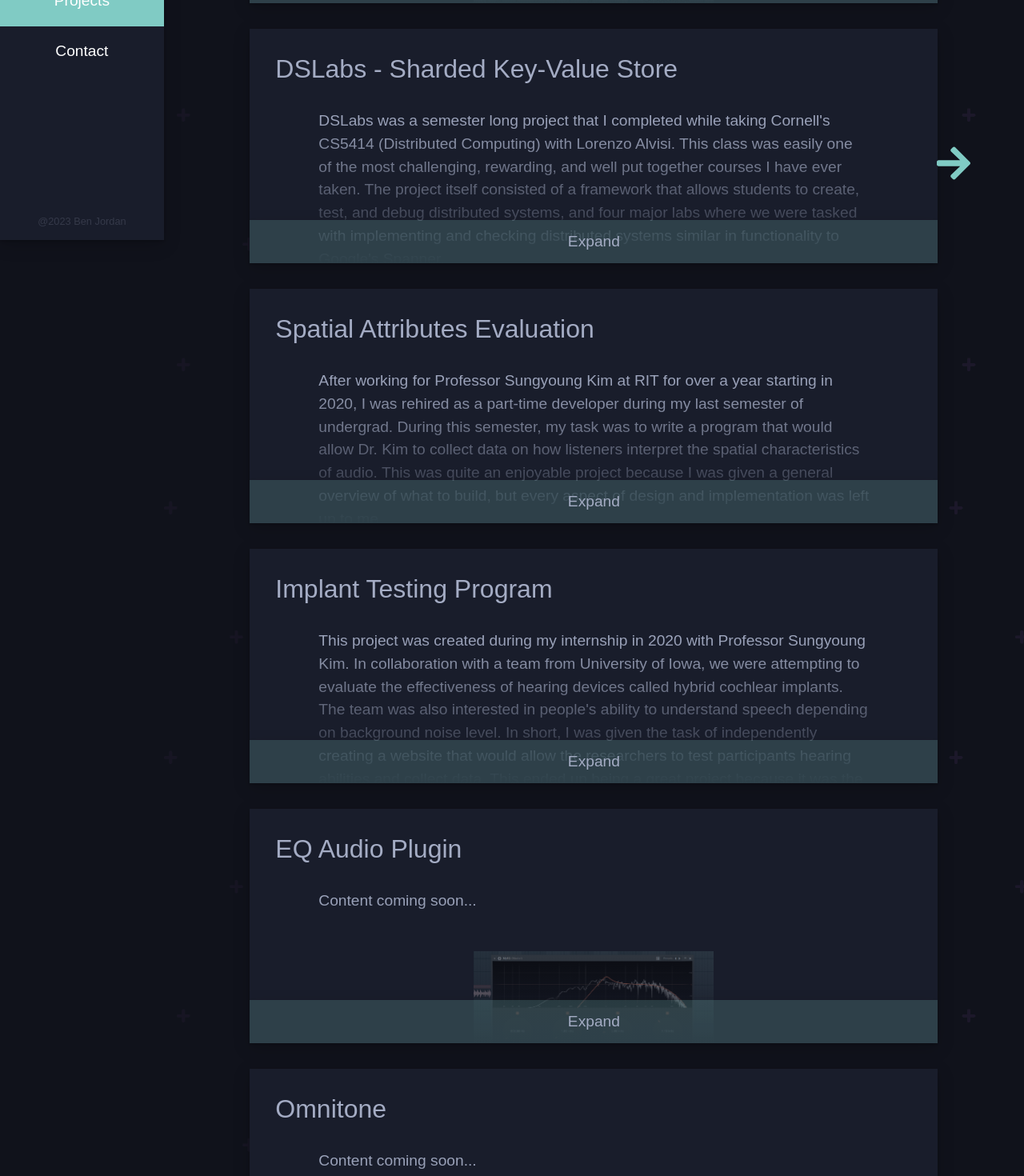
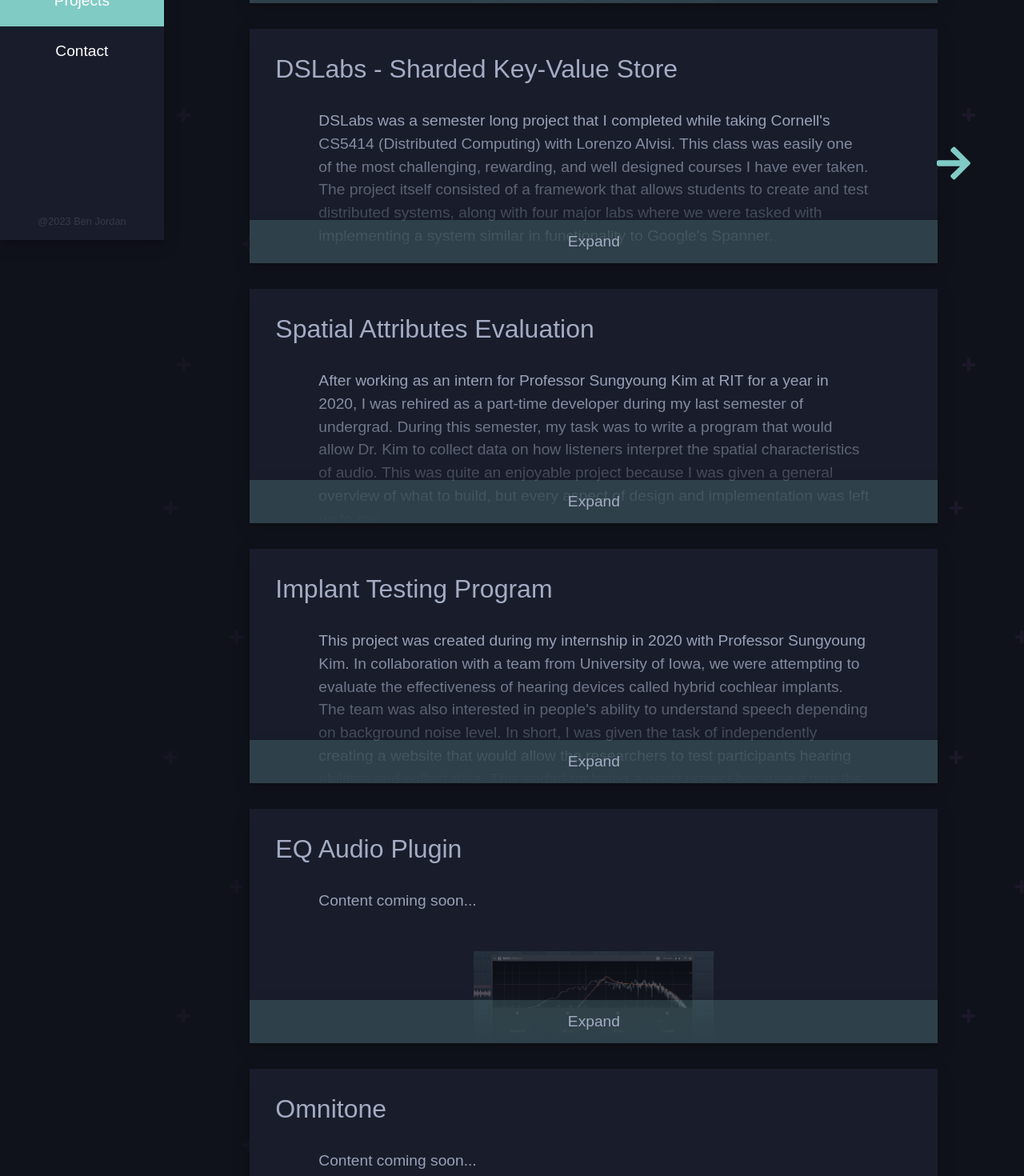
Before and after one commit to Bej9038/PortfolioWebsite, a React (Create React App) app: page /#/Projects in a window 1280 px wide. Shown: the part 500-1970 px from the top of the page at 80% size. Built offline with nearby package versions, Linux system fonts and the light colour scheme.

Commit message:
Added some description edits for the first three projects

```diff
--- a/src/Components/MenuItem.js
+++ b/src/Components/MenuItem.js
@@ -18,7 +18,9 @@ function MenuItem({menuItem, id, setId}) {
                                 {item.title}
                             </h5>
                             <div style={{maxHeight: `${expanded && (id === -1 || item.id === id) ? "200vh" : "24vh"}`}} className={`project-content`}>
-                                <div className={`${expanded && (id === -1 || item.id === id)? 'text-cover-plain' : 'text-cover'}`}></div>
+                                {/*<div className={`${expanded && (id === -1 || item.id === id)? 'text-cover-plain' : 'text-cover'}`}></div>*/}
+                                <div className={'text-cover'}></div>
+
                                 <button className="expand-btn" onClick={() => {
                                     if(!expanded)
                                     {
--- a/src/Components/ProjectDescriptions.js
+++ b/src/Components/ProjectDescriptions.js
@@ -1,32 +1,32 @@
 const descriptions =
     {
-        synthlm1: "Over the past couple of years, there's been a decent amount of research published related to audio generation and " +
+        synthlm1: "Over the past couple of years, there's been a good deal of research published related to audio generation and " +
             "compression using deep learning. After coming across Google's MusicLM, I was inspired to " +
             "create my own deep learning powered software synthesizer.",
         synthlm2: "My goal with this project is to create the first text-to-sample synthesizer meant for music production. " +
-            "Rather than generating entire songs like MusicLM and similar projects, my focus is on generating " +
-            "short audio samples. For example, if someone was to enter the text \"metallic snare A#\", the synth should " +
-            "be able to generate a tuned snare sample. To me this task seems more feasible and more useful than creating whole songs. " +
-            "There is already an abundance of labeled sample packs online that can be used " +
-            "for customizable training, generating samples removes the need to learn long term structure, and audio samples are much " +
+            "Rather than generating entire songs like MusicLM, my focus is on generating " +
+            "short audio samples. For example, if someone were to enter the text \"metallic snare A#\", the synth should " +
+            "be able to generate a single tuned snare sample. To me this task seems more feasible and more useful than creating whole songs. " +
+            "There's already an abundance of labeled sample packs online that can be used " +
+            "for personalized training, focusing on samples removes the need to learn long term structure, and audio samples are " +
             "more useful for musicians compared to entire songs.",
         synthlm3: "At the moment, I've been going through older papers that MusicLM builds on such as AudioLM, " +
-            "SoundStream, and BERT. Recently, Meta also released their own audio generation model called " +
+            "SoundStream, and BERT. Meta also released their own audio generation model called " +
             "AudioCraft, which may be a promising option given that its open-source and would require less training than " +
-            "MusicLM's multi-model, hierarchical structure. I'm hoping to get a somewhat usable model trained this summer " +
+            "MusicLM's multi-model, hierarchical structure. I'm hoping to get a usable model trained this summer " +
             "and am looking forward to seeing the results!",
 
         dslabs1: "DSLabs was a semester long project that I completed while taking Cornell's CS5414 " +
             "(Distributed Computing) with Lorenzo Alvisi. This class was easily one of the most challenging, rewarding, " +
-            "and well put together courses I have ever taken. The project itself consisted of a framework that allows " +
-            "students to create, test, and debug distributed systems, and four major labs where we were tasked with " +
-            "implementing and checking distributed systems similar in functionality to Google's Spanner.",
+            "and well designed courses I have ever taken. The project itself consisted of a framework that allows " +
+            "students to create and test distributed systems, along with four major labs where we were tasked with " +
+            "implementing a system similar in functionality to Google's Spanner.",
         dslabs2: "Lab 1 involved implementing an \"at-most-once\" key-value store (duplicate commands will only execute once), along" +
             " with a basic client and server. Lab2 consisted of adding primary-backup replication to" +
-            " lab 1 using an all knowing view service that decides on primary backup configurations. This allows for state replication and therefore consistency, " +
+            " lab 1 using an all-knowing view service that decides on primary backup configurations. This allows for state replication and consistency, " +
             "but it also leaves us with a single point of failure. ",
-        dslabs3: "Lab 3 fixes this issue using Paxos. Paxos " +
-            "is an amazing algorithm that allows a group of servers to be fault tolerant as long as f <= (n-1)/2. It " +
+        dslabs3: "Lab 3 fixes this problem using Paxos. Paxos " +
+            "is an amazing algorithm that allows a group of servers to be fault tolerant as long as less than a majority fail. It " +
             "also guarantees that consensus can be reached during periods of synchrony. This part involved a bit too many hours " +
             "of grinding in order to debug the system, but I'm proud to say that we eventually passed all of the test cases.",
         dslabs4: "Lab 4 added on multi-key transactions and sharding. This allows the system to process operations " +
@@ -34,25 +34,23 @@ const descriptions =
             " phase commit for agreement between server groups during transactions. On its own 2PC is susceptible to failures, " +
             "but when paired with paxos provides agreement without major availability issues.",
 
-        sae1: "After working for Professor Sungyoung Kim at RIT for over a year starting in 2020, I was rehired as a part-" +
+        sae1: "After working as an intern for Professor Sungyoung Kim at RIT for a year in 2020, I was rehired as a part-" +
             "time developer during my last semester of undergrad. During this semester, my task was to write a program " +
             "that would allow Dr. Kim to collect data on how listeners interpret the spatial characteristics of audio. " +
             "This was quite an enjoyable project because I was given a general overview of what to build, but every " +
             "aspect of design and implementation was left up to me.",
-        sae2: "The main feature of this program was an interactive 3D visual that is supposed to represent audio and its spacial " +
-            "characteristics. Users will hear a series of songs, and then adjust a set of four attribute sliders " +
-            "(width, depth, immersion, and clarity) to morph the 3D visual until it best describes each song. " +
-            "Users can also use their mouse to adjust the camera's perspective of the 3D visual.",
-        sae3: "Given that this project was supposed to be a website, I decided to use Angular just to get some more " +
+        sae2: "The main feature of this program is an interactive 3D visual that is supposed to represent audio and its spacial " +
+            "characteristics. Users hear a series of songs, and then adjust a set of four attribute sliders " +
+            "(width, depth, immersion, and clarity) to morph the 3D visual until it best describes each song.",
+        sae3: "Given that this project was a website, I decided to use Angular to get some more " +
             "experience with it. I really like Angular + Typescript because of the OOP style, and because it helps me keep my " +
-            "projects organized. As for the 3D visual, I used a well-known library called three.js. This was " +
+            "projects organized. As for the 3D visual, I used a library called three.js. This was " +
             "easily the most challenging part of the project since it was my first time doing anything related to " +
-            "computer graphics, but I learned a lot! I created a custom shader in order to have an " +
-            "animation that changed based on the music's volume and the attribute sliders. ",
-        sae4: "For the overall structure of the software, I added my basic components such as the attribute sliders, " +
+            "graphics, but I learned a lot! I created a custom shader that morphed based on the music's volume and the attribute slider values. ",
+        sae4: "For the overall design of the software, I added my basic components such as the attribute sliders, " +
             "a view component to hold the three.js canvas, a singular audio service that controlled everything sound related " +
             "and could injected into any component, and a singular session values service, that was used to maintain " +
-            "important values during a instance of the program (such as the current round number, whether light or dark mode is on). " +
+            "important values during each instance of the program (such as the current round number for example). " +
             "This service was injected into the slider components and the view component, so both the sliders and the 3D graphic could " +
             "have realtime access to the values of the attribute sliders.",
 
```
